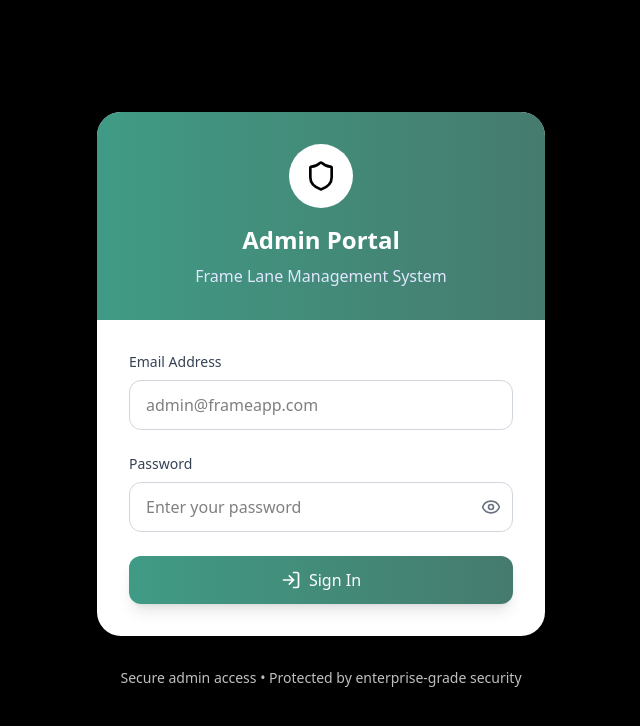
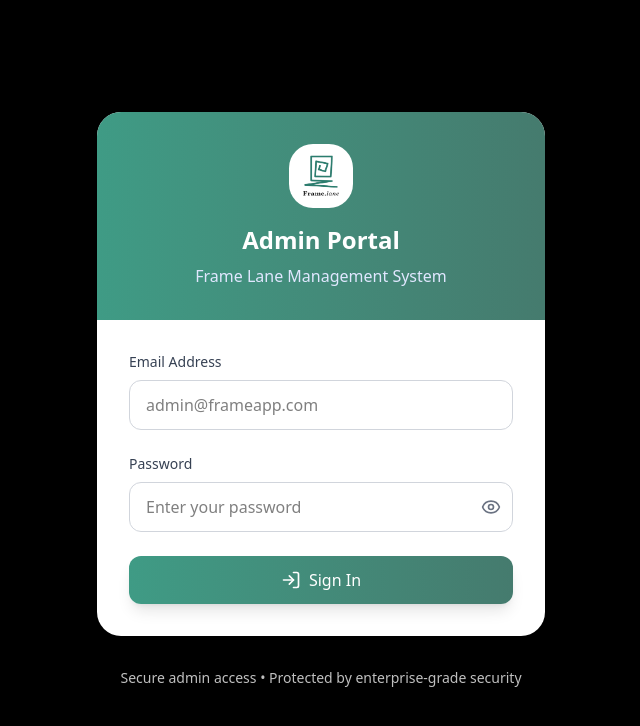
Before and after one commit to olamideolayemi/framer-app, a Next.js app: page /admin/login in a window 1280 px wide. Shown: the top 726 px of the page, without its empty margins (319-959 px from the left). Built offline with nearby package versions, Linux system fonts and the light colour scheme; no server answers.

Commit message:
admin page fixes

```diff
--- a/app/admin/login/page.tsx
+++ b/app/admin/login/page.tsx
@@ -5,6 +5,7 @@ import { signInWithEmailAndPassword } from 'firebase/auth';
 import { auth } from '@/lib/firebase';
 import { useRouter } from 'next/navigation';
 import { AlertCircle, Eye, EyeOff, LogIn, Shield } from 'lucide-react';
+import Image from 'next/image';
 
 export default function LoginPage() {
 	const [formData, setFormData] = useState({ email: '', password: '' });
@@ -36,8 +37,14 @@ export default function LoginPage() {
 				<div className='bg-white rounded-3xl shadow-2xl overflow-hidden'>
 					{/* Header */}
 					<div className='bg-gradient-to-r from-[#3f9b85] to-[#457b6e] p-8 text-center'>
-						<div className='w-16 h-16 bg-white rounded-full flex items-center justify-center mx-auto mb-4'>
-							<Shield className='w-8 h-8 text-#457b6e' />
+						<div className='w-16 h-16 p-3 bg-white rounded-3xl flex items-center justify-center mx-auto mb-4'>
+							{/* <Shield className='w-8 h-8 text-#457b6e' /> */}
+							<Image
+								src='/logo.png'
+								alt='Frame Lane Logo'
+								width={80}
+								height={80}
+							/>
 						</div>
 						<h1 className='text-2xl font-bold text-white mb-2'>Admin Portal</h1>
 						<p className='text-indigo-100'>Frame Lane Management System</p>
--- a/app/admin/page.tsx
+++ b/app/admin/page.tsx
@@ -17,13 +17,13 @@ import LogoutButton from '@/components/LogoutButton';
 import {
 	Activity,
 	Bell,
+	Box,
 	Clock,
 	Filter,
 	Package,
 	Search,
 	Settings,
 	ShoppingCart,
-	Sparkles,
 	Truck,
 } from 'lucide-react';
 import StatCard from '@/components/StatCard';
@@ -73,6 +73,7 @@ export default function AdminDashboard() {
 		pending: orders.filter((o) => o.status === 'Pending').length,
 		inProgress: orders.filter((o) => o.status === 'In Progress').length,
 		shipped: orders.filter((o) => o.status === 'Shipped').length,
+		delivered: orders.filter((o) => o.status === 'Delivered').length,
 		// totalRevenue: orders.reduce((sum, order) => sum + order.value, 0),
 	};
 
@@ -156,91 +157,6 @@ export default function AdminDashboard() {
 	}
 
 	return (
-		// <div className='p-6'>
-		// 	<h1 className='text-2xl font-bold mb-4'>📦 Orders Dashboard</h1>
-		// 	<div className='flex items-center justify-between'>
-		// 		<ExportButton />
-		// 		<LogoutButton />
-		// 	</div>
-
-		// 	<div className='space-y-6'>
-		// 		{orders.length === 0 ? (
-		// 			<p>No orders yet.</p>
-		// 		) : (
-		// 			orders.map((order, i) => (
-		// 				<div
-		// 					key={i}
-		// 					className='bg-white text-black p-4 rounded shadow border'
-		// 				>
-		// 					<p>
-		// 						<strong>Name:</strong> {order.name}
-		// 					</p>
-		// 					<p>
-		// 						<strong>Email:</strong> {order.email}
-		// 					</p>
-		// 					<p>
-		// 						<strong>Address:</strong> {order.address}
-		// 					</p>
-		// 					<p>
-		// 						<strong>Frame:</strong> {order.frame}
-		// 					</p>
-		// 					<p>
-		// 						<strong>Size:</strong> {order.size}
-		// 					</p>
-		// 					<p>
-		// 						<strong>Room:</strong> {order.room}
-		// 					</p>
-		// 					<p>
-		// 						<strong>Status:</strong> {order.status}
-		// 					</p>
-		// 					<p>
-		// 						<strong>Date:</strong>{' '}
-		// 						{order.createdAt
-		// 							? new Date(
-		// 									typeof order.createdAt === 'object' &&
-		// 									'seconds' in order.createdAt
-		// 										? order.createdAt.seconds * 1000
-		// 										: order.createdAt,
-		// 							  ).toLocaleString()
-		// 							: 'N/A'}
-		// 					</p>
-		// 					<select
-		// 						value={order.status}
-		// 						onChange={async (e) => {
-		// 							const newStatus = e.target.value;
-		// 							const orderRef = doc(db, 'orders', order.id!);
-		// 							await updateDoc(orderRef, { status: newStatus });
-
-		// 							// Update local state (optional)
-		// 							setOrders((prev) =>
-		// 								prev.map((o, idx) =>
-		// 									idx === i ? { ...o, status: newStatus } : o,
-		// 								),
-		// 							);
-		// 						}}
-		// 						className='mt-1 border rounded p-1'
-		// 					>
-		// 						<option value='Pending'>Pending</option>
-		// 						<option value='In Progress'>In Progress</option>
-		// 						<option value='Shipped'>Shipped</option>
-		// 					</select>
-		// 					{order.image ? (
-		// 						<img
-		// 							src={order.image}
-		// 							alt='Uploaded'
-		// 							className='mt-4 w-48 border'
-		// 						/>
-		// 					) : (
-		// 						<p className='mt-4 text-sm text-gray-500 italic'>
-		// 							No image uploaded
-		// 						</p>
-		// 					)}
-		// 				</div>
-		// 			))
-		// 		)}
-		// 	</div>
-		// </div>
-
 		<div className='min-h-screen bg-gray-50'>
 			{/* Header */}
 			<div className='bg-white shadow-sm border-b'>
@@ -281,7 +197,7 @@ export default function AdminDashboard() {
 
 			<div className='max-w-7xl mx-auto px-6 py-8'>
 				{/* Stats Grid */}
-				<div className='grid grid-cols-1 md:grid-cols-2 lg:grid-cols-4 gap-6 mb-8'>
+				<div className='grid grid-cols-1 md:grid-cols-2 lg:grid-cols-5 gap-6 mb-8'>
 					<StatCard
 						title='Total Orders'
 						value={stats.totalOrders}
@@ -307,6 +223,13 @@ export default function AdminDashboard() {
 						title='Shipped'
 						value={stats.shipped}
 						icon={Truck}
+						change='+8'
+						trend='up'
+					/>
+					<StatCard
+						title='Delivered'
+						value={stats.delivered}
+						icon={Box}
 						change='+8'
 						trend='up'
 					/>
--- a/components/OrderCard.tsx
+++ b/components/OrderCard.tsx
@@ -121,8 +121,9 @@ const OrderCard = ({ order, onStatusChange }: OrderCardProps) => {
 									<Image
 										src={`${order?.image}`}
 										alt='Order preview'
-										width={24}
-										className='w-24 h-24 object-cover rounded-lg border border-gray-200'
+										width={96}
+										height={96}
+										className='object-cover rounded-lg border border-gray-200'
 									/>
 								) : (
 									<div className='w-24 h-24 bg-gray-100 rounded-lg flex items-center justify-center'>
--- a/next.config.ts
+++ b/next.config.ts
@@ -1,10 +1,15 @@
 import type { NextConfig } from 'next';
+
+/** @type {import('next').NextConfig} */
 
 const nextConfig: NextConfig = {
 	/* config options here */
 	eslint: {
 		ignoreDuringBuilds: true,
 	},
+	images: {
+		domains: ['storage.googleapis.com', 'framer-app-6e2ea.firebasestorage.app'],
+	},
 };
 
 export default nextConfig;
```
